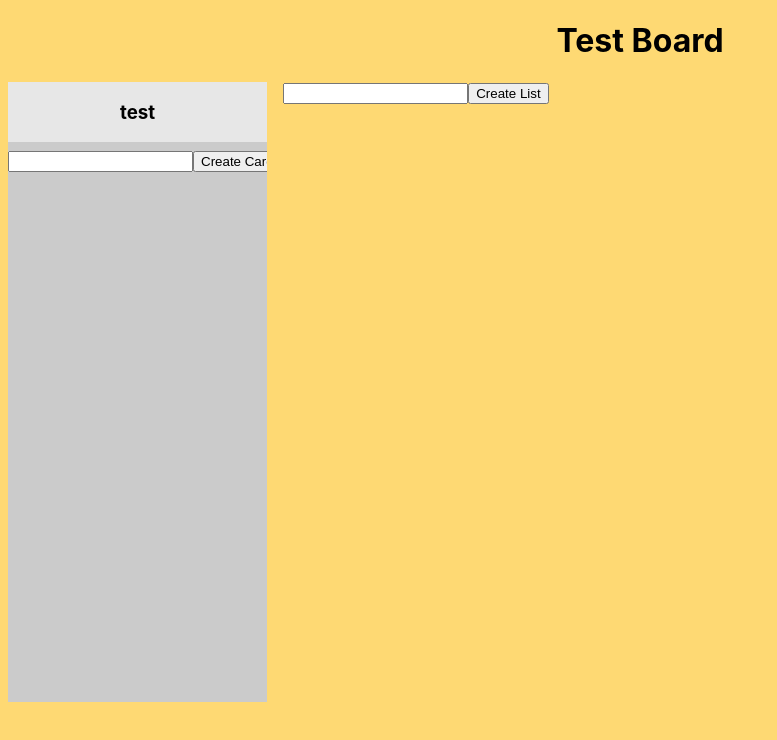
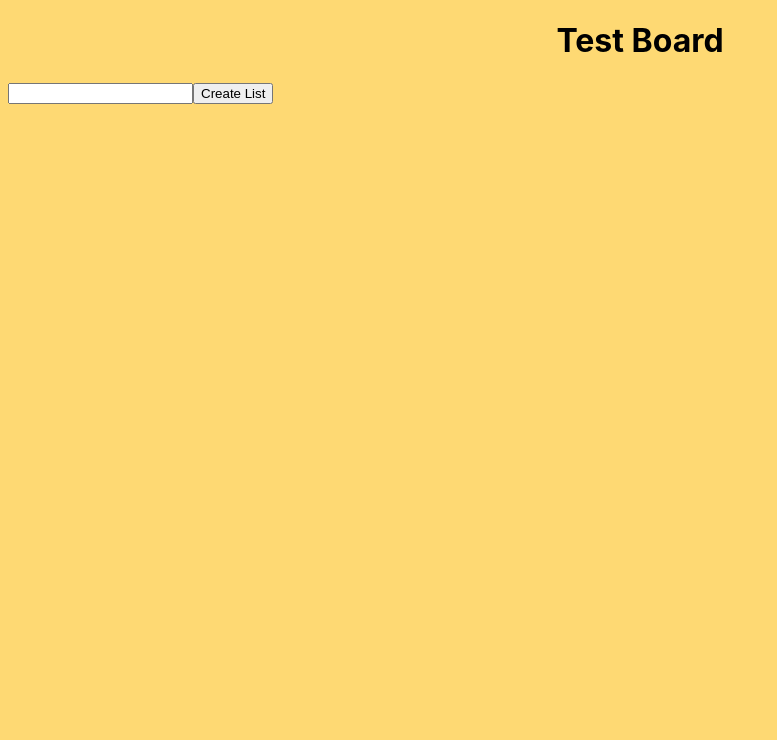
Before and after one commit to Nick-Beijerbacht/TrelloClone, a React (Create React App) app: page / in a window 1280 px wide. Shown: the top 740 px of the page, without its empty margins (0-777 px from the left). Built offline with nearby package versions, Linux system fonts and the light colour scheme.

Commit message:
Wisselen van Drag en Drop libary

```diff
--- a/src/App.css
+++ b/src/App.css
@@ -19,3 +19,40 @@
   -webkit-box-shadow: inset 0 0 4px rgba(0,0,0,.3);
   background-color: #555;
 }
+
+.container {
+  display: flex;
+  flex-direction: row;
+  justify-content: space-around;
+}
+
+.column {
+  height: 400px;
+  width: 200px;
+  margin: 20px;
+  border-radius: 10px;
+  box-shadow: 1px 1px 6px rgba(0,0,0,0.5);
+  display: flex;
+  justify-content: center;
+  flex-wrap: wrap;
+}
+
+.first-column {
+  background-color: #f5ffea;
+}
+
+.second-column {
+  background-color: #fffbf5;
+}
+
+.movable-item {
+  border-radius: 10px;
+  background-color: #fff3f3;
+  height: 100px;
+  width: 170px;
+  margin: 10px auto;
+  display: flex;
+  justify-content: center;
+  align-items: center;
+  box-shadow: 0px 0px 3px rgba(0,0,0,0.5);
+}
--- a/src/Components/Board.js
+++ b/src/Components/Board.js
@@ -1,42 +1,45 @@
 import React, { useState } from 'react'
+import { DragDropContext } from 'react-beautiful-dnd';
 import './Board.css'
 import List from './List'
 
 const Board = ({project}) => {
 
+    const [count, counter] = useState(0);
     const [listTitle, updateListTitle] = useState("")
-    const [lists, updateLists] = useState([{"id": 0, "title":"test", "cards": [{"id": 0, "task":"test", "listId": 0}]}]);
+    const [lists, updateLists] = useState([]);
+    const [cards, updateCards] = useState([])
 
     const onClick = () => {
-        updateLists( arr => [...arr, listTitle]);
-    };
-
-    function moveCard (listId, cardId) {
-        console.log(listId);
-        console.log(cardId);
-
+        const list = {"id": count, "title": listTitle, "cards": []};
+        updateLists( arr => [...arr, list]);
+        counter(count+1);
     };
 
     const createCard = (data) => {
-        const currentList = lists.filter((item) => data.listId === item.id);
-        const currentCards = currentList[0].cards;
-        const updatedCards = [...currentCards, data];
-        lists.map(e => (e.id === data.listId ? Object.assign(e.cards, updatedCards): e));
-        return updatedCards;
+        const tempCards = [...cards, data]
+        updateCards(tempCards);
+        return tempCards;
+    }
+
+    const getCardsForList = (listId) => {
+        return cards.filter((card) => listId === card.listId);
     }
 
     return(
         <div className="board-container">
             <h1 className="board-projectname">{project}</h1>
+            <DragDropContext>
             <div className="list-container">
                 {
-                    lists.map((e, key) => <List key={key} title={e.title} id={e.id} createCard={createCard} moveCard={moveCard.bind(null, e.id)}/>)
+                    lists.map(({id, title}) => <List key={id} title={title} id={id} createCard={createCard} getCardsForList={getCardsForList}/>)
                 }
                 <div className='list-create'>
-                    <input type="text" onChange={e => updateListTitle({"id": lists.length, "title": e.target.value, "cards": []})}/>
+                    <input type="text" onChange={e => updateListTitle(e.target.value)}/>
                     <input type="button" onClick={onClick} value="Create List" />
                 </div>
             </div>
+            </DragDropContext>
         </div>
     )
 }
--- a/src/Components/Card.js
+++ b/src/Components/Card.js
@@ -1,24 +1,13 @@
 import React from 'react';
-import { useDrag } from "react-dnd";
 import './Card.css';
 
-const Card = ({task, id}) => {
-
-    const [{ isDragging }, dragRef] = useDrag(() => ({
-        type: "card",
-        item: {id: id},
-        collect: (monitor) => ({
-          isDragging: monitor.isDragging(),
-        }),
-      }));
+const Card = ({task, id, listId}) => {
 
     return(
-        <div className="card" ref={dragRef}
-        style={{
-          backgroundColor: isDragging ? "#fbb" : "palegoldenrod",
-        }}>
+        <div className="card">
             <p>{task}</p>
             <p>{id}</p>
+            <p>{listId}</p>
         </div>
     )
 }
--- a/src/Components/List.js
+++ b/src/Components/List.js
@@ -1,36 +1,30 @@
 import React, { useState } from 'react'
-import { useDrop } from "react-dnd";
+import { Droppable } from 'react-beautiful-dnd'
 import './List.css'
 import Card from './Card'
 
-const List = ({title, id, createCard, moveCard}) => {
+const List = ({title, id, createCard, getCardsForList}) => {
 
-    const [cardTask, updateCardTask] = useState("")
-    const [cardList, updateCards] = useState([])
+    const [count, counter] = useState(0);
+    const [cardTask, updateCardTask] = useState("");
 
     const onClick = () => {
-        updateCards(createCard(cardTask));
+        const card = {"id": count+"l"+id, "task": cardTask, "listId": id}
+        createCard(card);
+        counter(count+1)
     };
-
-    const [{ isOver }, dropRef] = useDrop(() => ({
-        accept: "card",
-        drop: (item) => moveCard(item.id),
-        collect: (monitor) => ({
-          isOver: monitor.isOver(),
-        }),
-    }));
 
     return (
         <div className="list">
             <h3 className='list-title'>{title}</h3>
-            <div className="card-container" ref={dropRef}
-            style={{ backgroundColor: isOver ? "#bbf" : "rgba(0,0,0,.12" }}>
+            <h3 className='list-title'>{id}</h3>
+            <div className="card-container">
                     {
-                        cardList.map((e, key) =>
-                        <Card key={key} task={e.task} id={e.id}/>
+                        getCardsForList(id).map((e, key) => e.listId === id ?
+                        <Card key={key} task={e.task} id={e.id} listId={id}/>:""
                     )}
                 <div className='card-create'>
-                    <input type="text" onChange={e => updateCardTask({"id": cardList.lenght, "task": e.target.value, "listId": id})}/>
+                    <input type="text" onChange={e => updateCardTask(e.target.value)}/>
                     <input type="button" onClick={ onClick } value="Create Card" />
                 </div>
             </div>
```
